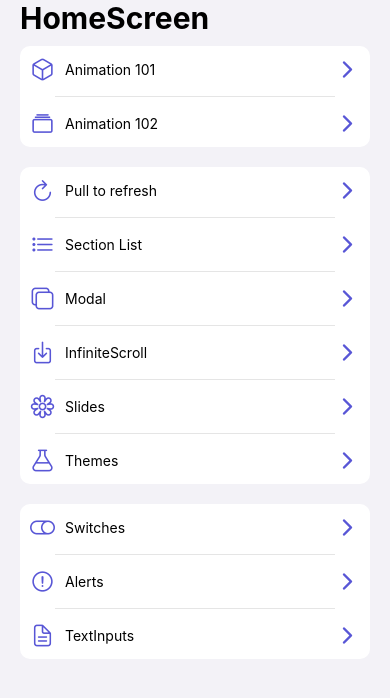
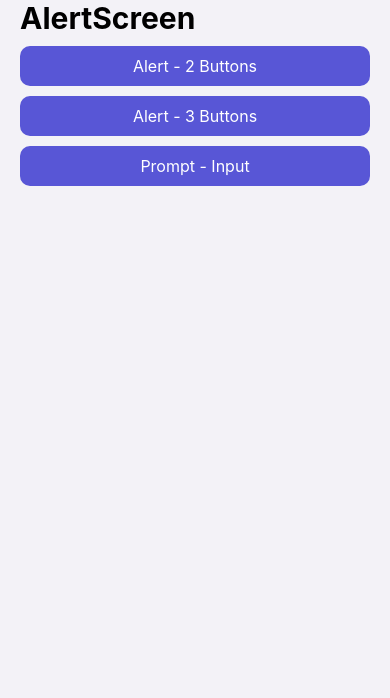
Before and after one commit to delafuentej/react-native_componentsApp, a React Native app: screen /AlertScreen in a window 390 px wide. Shown: the top 698 px of the page. Built offline with nearby package versions, Linux system fonts and the light colour scheme.

Commit message:
alert.prompt vs config/adapters/prompt.adapter

```diff
--- a/package.json
+++ b/package.json
@@ -16,6 +16,7 @@
     "react": "18.2.0",
     "react-native": "0.74.3",
     "react-native-gesture-handler": "^2.17.1",
+    "react-native-prompt-android": "^1.1.0",
     "react-native-safe-area-context": "^4.10.7",
     "react-native-screens": "^3.32.0",
     "react-native-vector-icons": "^10.1.0"
--- /dev/null
+++ b/src/config/adapters/prompt.adapter.ts
@@ -0,0 +1,38 @@
+/* eslint-disable prettier/prettier */
+import prompt from 'react-native-prompt-android';
+import { ViewStyle } from 'react-native';
+
+interface Options {
+    title: string;
+    subtitle?: string;
+    buttons: PromptButton[];
+    promptType: 'default' | 'plain-text' |'secure-text';
+    defaultValue?: string;
+    placeholder?: string;
+
+}
+
+interface PromptButton {
+    text: string;
+    onPress: ()=> void;
+    style?:'cancel' | 'default' | 'destructive';
+
+}
+
+export const showPrompt = ({title, subtitle, buttons, promptType = 'plain-text', defaultValue, placeholder}: Options) => {
+    prompt(
+        title,
+        subtitle,
+        buttons,
+        // [
+        //     {text: 'Cancel', onPress: () => console.log('Cancel Pressed'), style: 'cancel'},
+        //     {text: 'OK', onPress: password => console.log('OK Pressed, password: ' + password)},
+        //    ],
+           {
+               type: promptType,
+               cancelable: false,
+               defaultValue: defaultValue,
+               placeholder: placeholder,
+           }
+    );
+};
--- a/src/presentation/components/ui/Button.tsx
+++ b/src/presentation/components/ui/Button.tsx
@@ -20,12 +20,13 @@ export const Button = ({text, styles, onPress}:Props) => {
             opacity: pressed ? 0.7 : 1,
             backgroundColor: colors.primary,
         },
+        styles,
     ])}
 >
     <Text style={[
         globalStyles.btnPrimaryText, {
             color: colors.buttonTextColor,
-        }
+        },
     ]}>{text}</Text>
     </Pressable>
 
--- a/src/presentation/navigation/StackNavigator.tsx
+++ b/src/presentation/navigation/StackNavigator.tsx
@@ -5,6 +5,7 @@ import { HomeScreen } from '../screens/home/HomeScreen';
 import { Animation101Screen } from '../screens/animations/Animation101Screen';
 import { Animation102Screen } from '../screens/animations/Animation102Screen';
 import { SwitchesScreen } from '../screens/switches/SwitchesScreen';
+import { AlertScreen } from '../screens/alerts/AlertScreen';
 
 const Stack = createStackNavigator();
 
@@ -17,7 +18,7 @@ export const StackNavigator = () => {
       <Stack.Screen name="Animation101Screen" component={Animation101Screen} />
       <Stack.Screen name="Animation102Screen" component={Animation102Screen} />
       <Stack.Screen name="SwitchesScreen" component={SwitchesScreen} />
-
+      <Stack.Screen name="AlertScreen" component={AlertScreen} />
 
     </Stack.Navigator>
   );
--- /dev/null
+++ b/src/presentation/screens/alerts/AlertScreen.tsx
@@ -0,0 +1,98 @@
+/* eslint-disable @typescript-eslint/no-unused-vars */
+/* eslint-disable react-native/no-inline-styles */
+/* eslint-disable no-trailing-spaces */
+/* eslint-disable jsx-quotes */
+/* eslint-disable react/self-closing-comp */
+/* eslint-disable react/react-in-jsx-scope */
+/* eslint-disable prettier/prettier */
+
+import {  Alert, View } from 'react-native';
+import { Title } from '../../components/ui/Title';
+import { CustomView } from '../../components/ui/CustomView';
+import { globalStyles } from '../../../config/theme/globalStyles';
+import { Button } from '../../components/ui/Button';
+import { showPrompt } from '../../../config/adapters/prompt.adapter';
+
+
+export const AlertScreen = () => {
+
+    const createTwoButtonAlert = () =>
+        Alert.alert('Alert Title', 'My Alert Msg', [
+          {
+            text: 'Cancel',
+            onPress: () => console.log('Cancel Pressed'),
+            style: 'destructive',
+          },
+          {text: 'OK', onPress: () => console.log('OK Pressed')},
+        ], {
+            // userInterfaceStyle:'dark',
+            cancelable: true,
+            onDismiss(){
+                console.log('onDismiss');
+            },
+        });
+
+      const createThreeButtonAlert = () =>
+        Alert.alert('Alert Title', 'My Alert Msg', [
+            {text: 'OK', onPress: () => console.log('OK Pressed')},
+          {
+            text: 'Ask me later',
+            onPress: () => console.log('Ask me later pressed'),
+          },
+          {
+            text: 'Cancel',
+            onPress: () => console.log('Cancel Pressed'),
+            style: 'cancel',
+          },
+
+        ], {
+            cancelable: true,
+            onDismiss(){
+                console.log('onDismiss');
+            },
+        });
+
+
+        const onShowPrompt = () =>{
+
+            showPrompt({
+                title: 'Prompt',
+                subtitle: 'Introduce your password:',
+                buttons: [
+                    {text:'OK', onPress: ()=> console.log('OK')},
+                    {text:'Cancel', onPress: ()=> console.log('Cancel')},
+                ],
+                placeholder: 'Introduce your password',
+            });
+              // it does not wokr on Android
+            // Alert.prompt(
+            //     'Alert.prompt',
+            //     'Introduce your email:',
+            //     (value: string) => console.log({value}),
+            //     'secure-text',
+            //     'number-pad',
+            // );
+            //
+        };
+
+  return (
+    <CustomView style={globalStyles.globalMargin}>
+        <Title text='AlertScreen' safe/>
+
+       <Button
+            text='Alert - 2 Buttons'
+            onPress={createTwoButtonAlert}
+       />
+       <View style={{height: 10}}></View>
+         <Button
+            text='Alert - 3 Buttons'
+            onPress={createThreeButtonAlert}
+       />
+        <View style={{height: 10}}></View>
+         <Button
+            text='Prompt - Input'
+            onPress={onShowPrompt}
+       />
+    </CustomView>
+  );
+};
```
Also changed, not shown: 2 other files (tests, documents, lock files or other folders).
